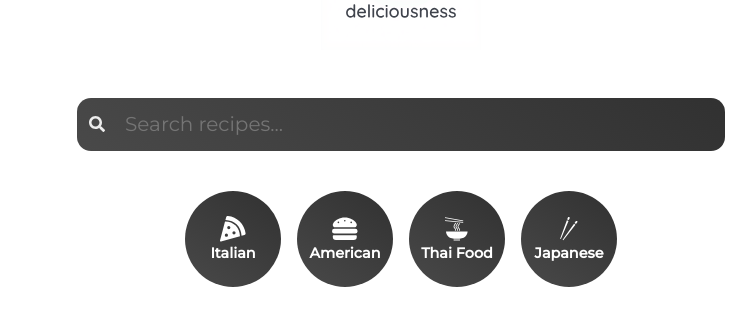
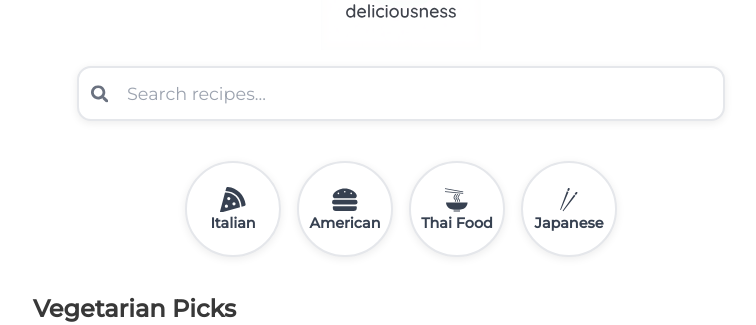
Before and after one commit to negarbaharmand/deliciousness, a React (Vite) app: page / in a window 1280 px wide. Shown: the part 142-467 px from the top of the page, without its empty margins (239-995 px from the left). Built offline with nearby package versions, Linux system fonts and the light colour scheme; no server answers.

Commit message:
update UI to light theme with improved accessibility

```diff
--- a/src/component/Category.jsx
+++ b/src/component/Category.jsx
@@ -2,7 +2,6 @@
 import { FaPizzaSlice, FaHamburger } from "react-icons/fa";
 import { GiNoodles, GiChopsticks } from "react-icons/gi";
 import styled from "styled-components";
-//Importing NavLink instead of Link it gives a class called active and we can add styling
 import { NavLink } from "react-router-dom";
 
 function Category() {
@@ -49,19 +48,19 @@
   justify-content: center;
   align-items: center;
   text-decoration: none;
-  background: linear-gradient(35deg, #494949, #313131);
-  color: white;
+  background: #ffffff;
+  border: 2px solid #e5e7eb;
+  color: #374151;
+  box-shadow: 0 2px 8px rgba(0, 0, 0, 0.08);
 
-  /* Fluid sizing */
   width: clamp(4.5rem, 20vw, 6rem);
   height: clamp(4.5rem, 20vw, 6rem);
   border-radius: 50%;
 
   gap: 0.25rem;
   cursor: pointer;
-
-  /* Avoid initial shrink on small screens */
   transform: none;
+  transition: all 0.3s ease;
 
   h4 {
     color: inherit;
@@ -69,6 +68,8 @@
     line-height: 1.1;
     text-align: center;
     white-space: nowrap;
+    font-weight: 600;
+    margin: 0;
   }
 
   svg {
@@ -76,17 +77,25 @@
     font-size: clamp(1.1rem, 4vw, 1.6rem);
   }
 
-  &.active {
-    background: linear-gradient(to right, #f27121, #e94057);
+  &:hover {
+    border-color: #f27121;
+    color: #f27121;
+    transform: translateY(-4px);
+    box-shadow: 0 8px 20px rgba(242, 113, 33, 0.2);
   }
 
-  /* Accessibility */
+  &.active {
+    background: linear-gradient(135deg, #f27121, #e94057);
+    border-color: transparent;
+    color: white;
+    box-shadow: 0 8px 20px rgba(242, 113, 33, 0.3);
+  }
+
   &:focus-visible {
     outline: 3px solid #f27121;
     outline-offset: 3px;
   }
 
-  /* Mobile: smaller circles, all in one row */
   @media (max-width: 768px) {
     width: clamp(4rem, 18vw, 5rem);
     height: clamp(4rem, 18vw, 5rem);
@@ -101,7 +110,6 @@
     }
   }
 
-  /* Very small screens: compact pills */
   @media (max-width: 400px) {
     width: clamp(3.5rem, 20vw, 4.5rem);
     height: clamp(3.5rem, 20vw, 4.5rem);
--- a/src/component/Search.jsx
+++ b/src/component/Search.jsx
@@ -46,10 +46,24 @@
 }
 
 const FormStyle = styled.form`
-  margin: 2rem auto 2.5rem;
+  margin: 0rem auto 2.5rem;
   padding: 0 1rem;
   width: 100%;
   max-width: 680px;
+
+  @media (max-width: 900px) {
+    max-width: 90%;
+  }
+
+  @media (max-width: 768px) {
+    margin: 0rem auto 1.5rem;
+    max-width: 95%;
+  }
+
+  @media (max-width: 480px) {
+    max-width: 100%;
+    padding: 0 0.75rem;
+  }
 
   .visually-hidden {
     position: absolute !important;
@@ -64,25 +78,62 @@
     width: 100%;
     position: relative;
   }
+
   input {
     width: 100%;
-    border: none;
-    background: linear-gradient(35deg, #494949, #313131);
-    font-size: clamp(1rem, 2.5vw, 1.25rem);
-    color: white;
-    padding: 0.9rem 1rem 0.9rem 3rem;
+    border: 2px solid #e5e7eb;
+    background: #ffffff;
+    font-size: clamp(1rem, 2.5vw, 1.1rem);
+    color: #1f2937;
+    padding: 0.95rem 1rem 0.95rem 3rem;
     border-radius: 0.875rem;
     outline: none;
+    box-sizing: border-box;
+    transition: all 0.3s ease;
+    box-shadow: 0 2px 8px rgba(0, 0, 0, 0.08);
+
+    &::placeholder {
+      color: #9ca3af;
+      opacity: 1;
+    }
+
+    &:hover {
+      border-color: #d1d5db;
+      box-shadow: 0 4px 12px rgba(0, 0, 0, 0.1);
+    }
+
+    &:focus {
+      border-color: #f27121;
+      box-shadow: 0 4px 16px rgba(242, 113, 33, 0.2);
+      background: #ffffff;
+    }
+
+    @media (max-width: 768px) {
+      padding: 0.8rem 1rem 0.8rem 2.75rem;
+      font-size: 1rem;
+    }
   }
+
   svg {
     position: absolute;
     top: 50%;
-    left: 0.75rem;
+    left: 0.85rem;
     transform: translateY(-50%);
-    color: white;
-    font-size: 1rem;
-    opacity: 0.9;
+    color: #6b7280;
+    font-size: 1.1rem;
     pointer-events: none;
+    transition: color 0.3s ease;
+
+    @media (max-width: 768px) {
+      font-size: 1rem;
+      left: 0.75rem;
+    }
+  }
+
+  /* Change icon color when input is focused */
+  input:focus ~ svg,
+  div:focus-within svg {
+    color: #f27121;
   }
 `;
 
```
Also changed, not shown: 1 other file (tests, documents, lock files or other folders).
